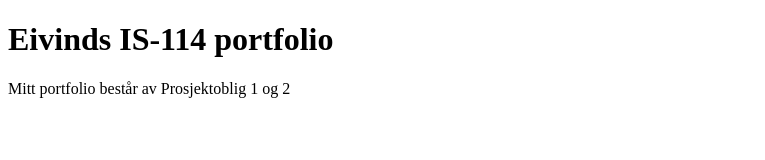
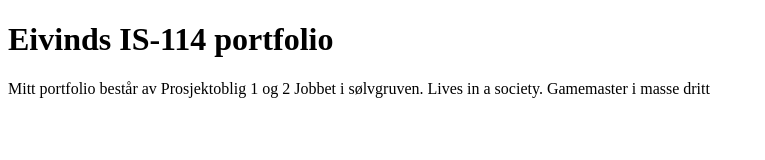
Before and after one commit to Hemmeliig/Eivind-git-oppgave, a plain HTML site: page docs/index.html in a window 1280 px wide. Shown: the whole page, without its empty margins (0-765 px from the left). Drawn offline with Linux system fonts and the light colour scheme.

Commit message:
Modifiserte index, dette er ikke den faktiske oppgaven

```diff
--- a/docs/index.html
+++ b/docs/index.html
@@ -3,10 +3,14 @@
 <head>
 <meta charset="utf-8">
 <meta name="viewport" content="width=device-width, initial-scale=1">
-<title>(navn [mellomnavn]* etternavn)</title>
+<title>(Eivind Hovden Breivik)</title>
 </head>
 <body>
 <h1>Eivinds IS-114 portfolio</h1>
-<p> Mitt portfolio består av Prosjektoblig 1 og 2 </p>
+<p> Mitt portfolio består av Prosjektoblig 1 og 2
+
+Jobbet i sølvgruven. Lives in a society. Gamemaster i  masse dritt
+
+</p>
 </body>
 </html>
```
